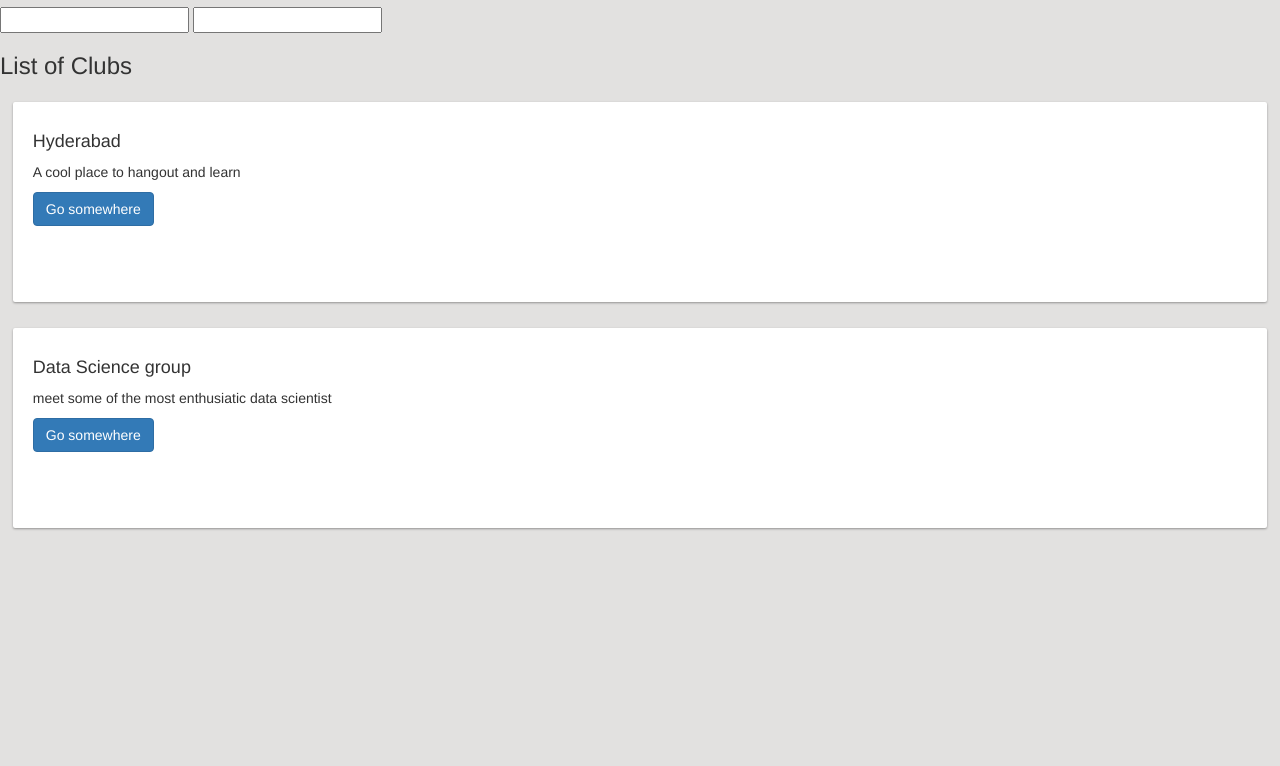
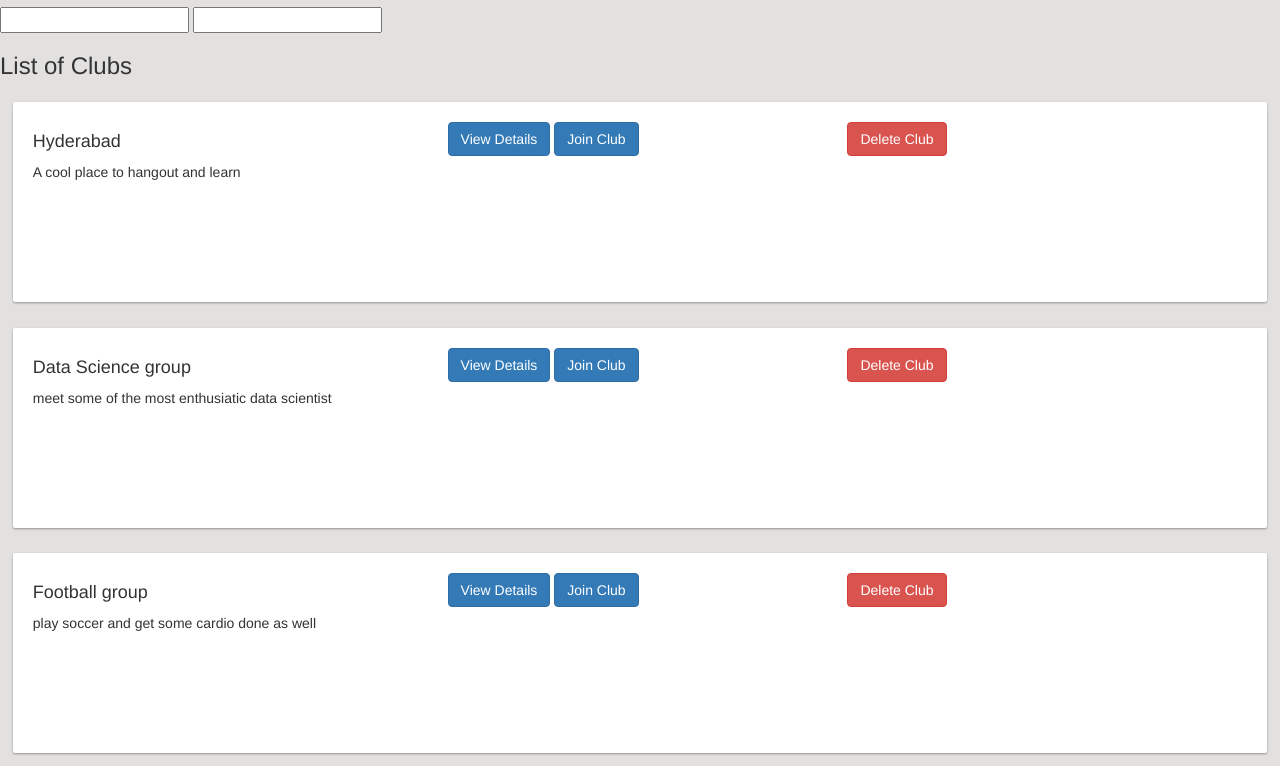
Before and after one commit to Rahul-Raviprasad/Toastmasters, a website: page index.html in a window 1280 px wide. Shown: the part 56-822 px from the top of the page. Before the commit the page ends 800 px from the top, so only its background shows below. Drawn offline with nearby package versions, Linux system fonts and the light colour scheme; files that its build step writes are made by us from their sources.

Commit message:
added few styles

```diff
--- a/index.html
+++ b/index.html
@@ -30,10 +30,18 @@
 
     <div ng-controller="ClubsController as vm">
       <div class="card" ng-repeat="club in vm.clubs">
-        <div class="card-block">
-          <h4 class="card-title">{{ club.name }}</h4>
-          <p class="card-text" ng-bind="club.description"></p>
-          <a href="#" class="btn btn-primary">Go somewhere</a>
+        <div class="card-block row">
+          <div class="col-md-4">
+            <h4 class="card-title">{{ club.name }}</h4>
+            <p class="card-text" ng-bind="club.description"></p>
+          </div>
+          <div class="col-md-4">
+            <a href="#" class="btn btn-primary">View Details</a>
+            <a href="#" class="btn btn-primary">Join Club</a>
+          </div>
+          <div>
+            <a><href="#" class="btn btn-danger">Delete Club</a>
+          </div>
         </div>
       </div>
     </div>
--- a/js/app/clubs/clubs.service.js
+++ b/js/app/clubs/clubs.service.js
@@ -23,6 +23,10 @@ function ClubService($q) {
         {
           name: 'Data Science group',
           description: 'meet some of the most enthusiatic data scientist'
+        },
+        {
+          name: 'Football group',
+          description: 'play soccer and get some cardio done as well'
         }
       ]
     });
```
Also changed, not shown: dist/main.min.js.
